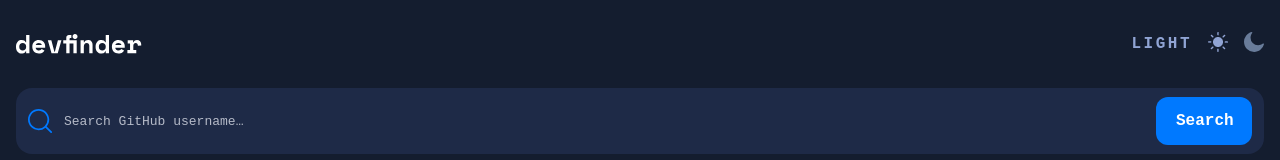
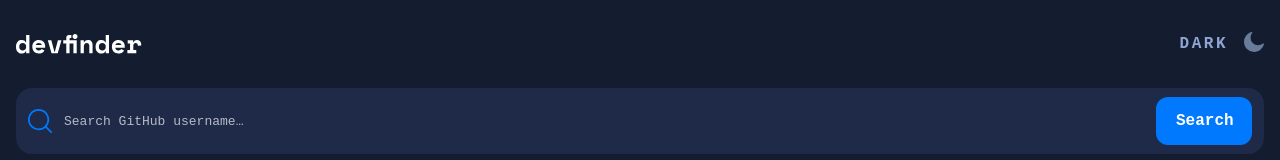
Before and after one commit to Kevin-AC/frontend-mentor-junior, a React (Vite) app in the folder github-user-search-app/: page / in a window 1280 px wide. Shown: the top 160 px of the page. Built offline with nearby package versions, Linux system fonts and the light colour scheme.

Commit message:
feat: implementar modo oscuro en el componente Header y ajustar estilos en index.css

```diff
--- a/github-user-search-app/src/components/Header.jsx
+++ b/github-user-search-app/src/components/Header.jsx
@@ -1,12 +1,24 @@
+import { useEffect,useState } from "react"
 export default function Header(){
+    const [darkMode,setDarkMode]=useState(false)
+    useEffect(()=>{
+        if(darkMode){
+            document.documentElement.classList.add('dark');
+        }else{
+            document.documentElement.classList.remove('dark')
+        }
+    },[darkMode])
     return (
         <section className="flex justify-between items-center">
             <img src="public/assets/devfinder-light.svg" alt="devfinder-logo" />
-            <div className="flex  gap-4 text-Neutral-200 font-bold tracking-[2.5px] ">
-                <p>LIGHT</p>
-                <img className="w-5 h-5" src="public/assets/icon-sun.png" alt="icon-sun" />
-                <img className="w-5 h-5" src="public/assets/icon-moon.svg" alt="icon-moon.svg" />
-            </div>
+            <button className="flex gap-4 text-Neutral-200 font-bold tracking-[2.5px] cursor-pointer"
+                onClick={() => setDarkMode(!darkMode)}
+            >
+                <p className="hidden dark:block">LIGHT</p>
+                <p className="dark:hidden">DARK</p>
+                <img className="w-5 h-5 hidden dark:block" src="public/assets/icon-sun.png" alt="icon-sun" />
+                <img className="w-5 h-5 dark:hidden" src="public/assets/icon-moon.svg" alt="icon-moon.svg" />
+            </button>
         </section>
     )
 }
--- a/github-user-search-app/src/index.css
+++ b/github-user-search-app/src/index.css
@@ -13,6 +13,7 @@
     @apply flex items-center gap-4
   }
 }
+@custom-variant dark (&:where(.dark, .dark *));
 @theme {
   --color-Neutral-900:#141D2F;
   --color-Neutral-800:#1E2A47;
```
